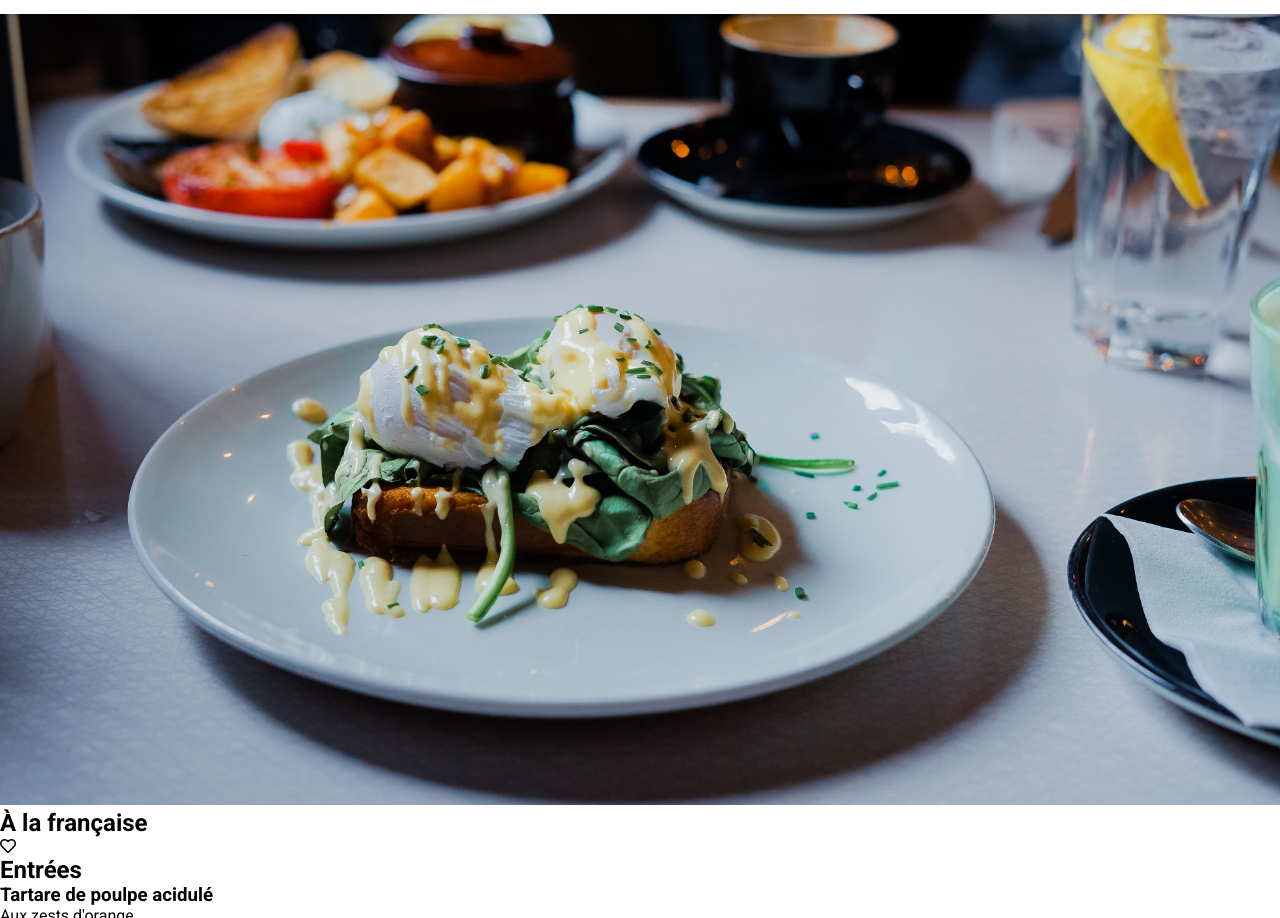
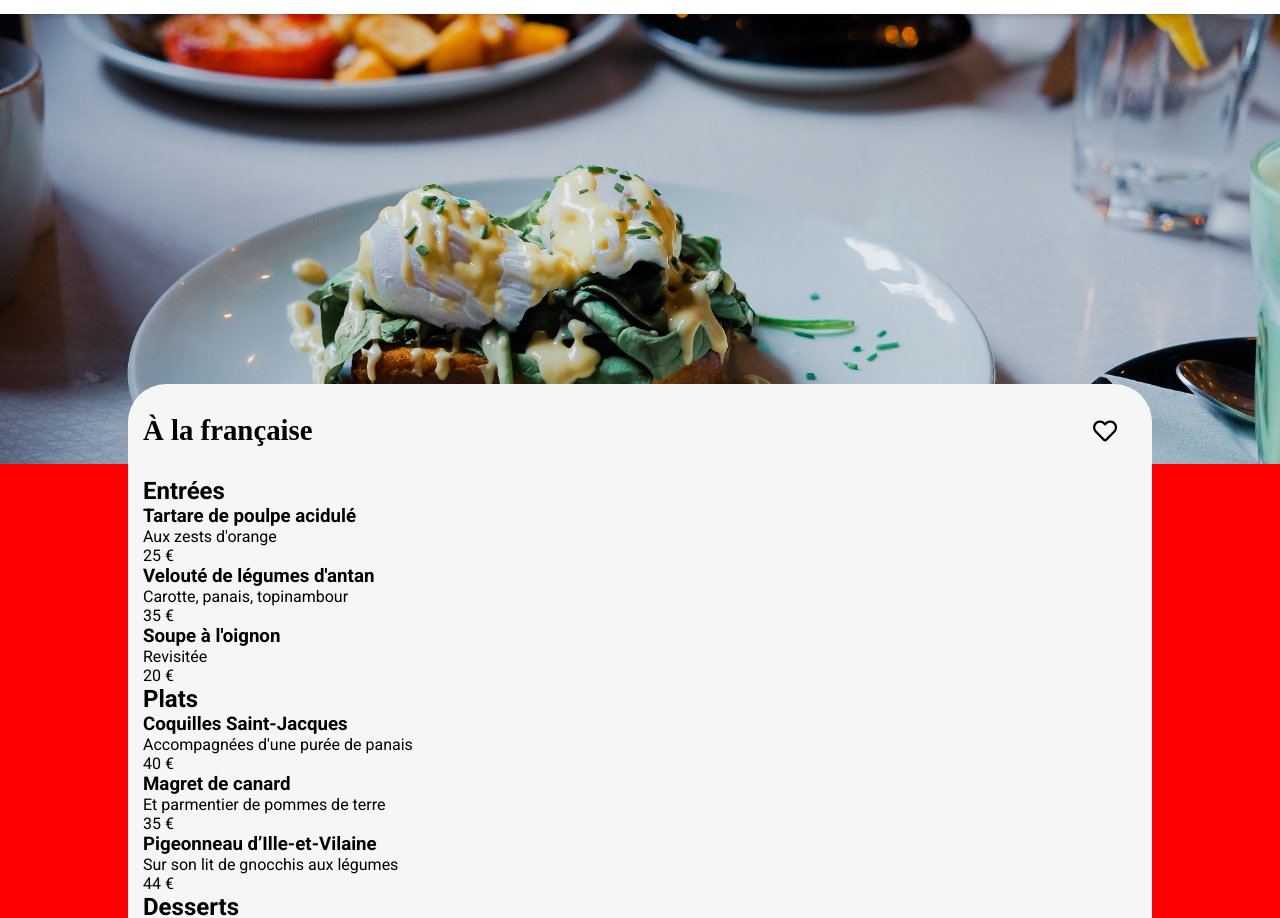
Before and after one commit to nicomil59/NicolasMilhem_3_03122021, a website: page restaurant.html in a window 1280 px wide. Shown: the part 48-966 px from the top of the page. Drawn offline with Linux system fonts and the light colour scheme; a web font is replaced by a local one.

Commit message:
page Restaurant section Menu : disposition de l'image et du body

```diff
--- a/restaurant.html
+++ b/restaurant.html
@@ -5,7 +5,7 @@
     <meta http-equiv="X-UA-Compatible" content="IE=edge">
     <meta name="viewport" content="width=device-width, initial-scale=1.0">
     <meta name="description" content="Commander votre repas en ligne en composant votre menu en parcourant les menu des meilleurs restaurants gastronomiques.">
-    <title>A la française - ohmyfood!</title>
+    <title>A la française - Ohmyfood! Paris</title>
     <!-- Favicon -->
     <!-- <link rel="shortcut icon" href="favicon.ico" type="image/x-icon"> -->
     <!-- Font Awesome -->
@@ -43,6 +43,7 @@
 
         <section class="menu">
 
+            <div class="menu__container">
                 <!-- ----- IMAGE ----- -->
 
                 <div class="menu__image">
@@ -152,6 +153,9 @@
                     <button class="btn menu__btn">Commander</button>
 
                 </div>
+
+            </div>
+
         </section>
 
     </main>
--- a/sass/main.scss
+++ b/sass/main.scss
@@ -5,3 +5,4 @@
 @import "./layout/header";
 @import "./layout/footer";
 @import "./pages/home";
+@import "./pages/restaurant";
--- /dev/null
+++ b/sass/pages/_restaurant.scss
@@ -0,0 +1,69 @@
+// ---------- Page Restaurant -----------
+
+// -------- Section Menu --------
+
+.menu {
+    margin-top: 62px;
+
+    background-color: red;
+
+    &__container {
+        display: flex;
+        flex-direction: column;
+    }
+
+    &__image {
+        width: 100%;
+        height: 250px;
+
+        @media screen and (min-width: 768px) {
+            height: 350px;
+        }
+
+        @media screen and (min-width: 992px) {
+            height: 450px;
+        }
+
+        img {
+            width: 100%;
+            height: 100%;
+            object-fit: cover;
+        }
+    }
+
+    &__body {
+        width: 100%;
+        padding: 30px 15px 80px;
+        background-color: $lightgrey;
+        border-top-left-radius: 38px;
+        border-top-right-radius: 38px;
+        margin-top: -30px;
+
+        @media screen and (min-width: 768px) {
+            width: 80%;
+            max-width: 1200px;
+            margin: -60px auto 0;
+        }
+        @media screen and (min-width: 992px) {
+            margin: -80px auto 0;
+        }
+    }
+
+    &__heading {
+        display: flex;
+        justify-content: space-between;
+        align-items: center;
+        margin-bottom: 30px;
+        padding-right: 20px;
+    }
+
+    &__title {
+        font-family: $font-heading;
+        font-size: 1.8rem;
+    }
+
+    &__like {
+        font-size: 24px;
+    }
+
+}
```
Also changed, not shown: dist/css/style.css, 1 other file. Lines whose indentation alone changed are shown as unchanged.
